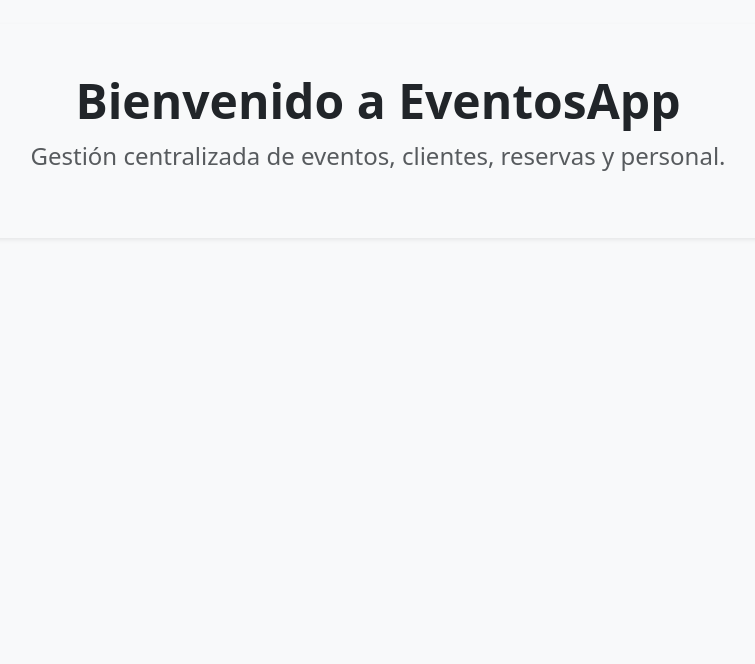
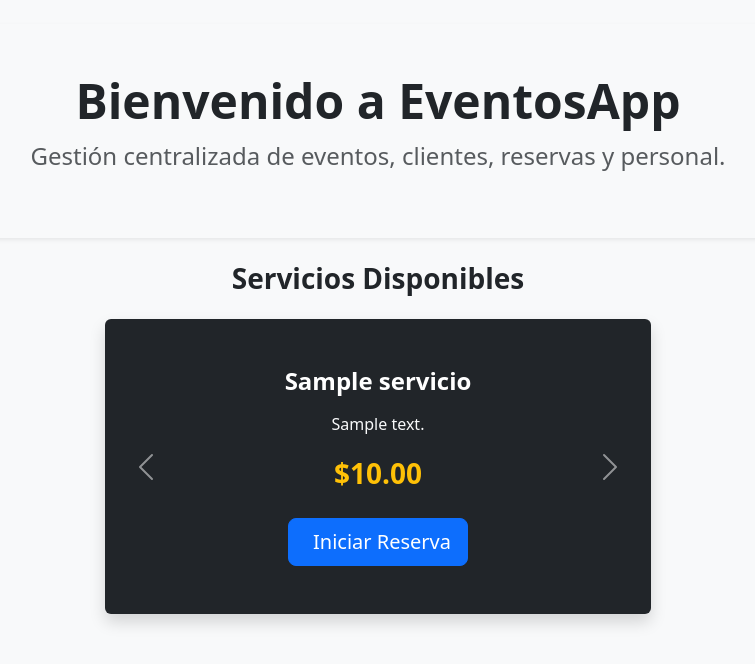
Before and after one commit to PonceDiego/eventos, a Django app: page / in a window 1280 px wide. Shown: the part 56-720 px from the top of the page, without its empty margins (262-1017 px from the left). Run offline with Django 5.2, Linux system fonts and the light colour scheme; tables that the repository leaves empty hold one stand-in row (values such as "Sample post"); some libraries are stand-ins or nearby versions.

Commit message:
Iniciado carrusel + títulos descriptivos en forms

```diff
--- a/servicios/templates/home.html
+++ b/servicios/templates/home.html
@@ -8,4 +8,42 @@
     <p class="fs-4 text-muted">Gestión centralizada de eventos, clientes, reservas y personal.</p>
 </div>
 
+{% if servicios %}
+<div class="row justify-content-center">
+    <div class="col-md-8 col-lg-6">
+        <h3 class="text-center mb-4 fw-semibold">Servicios Disponibles</h3>
+
+        <div id="carruselServicios" class="carousel slide shadow rounded p-4 bg-dark text-white" data-bs-ride="carousel">
+            <div class="carousel-inner">
+                {% for servicio in servicios %}
+                <div class="carousel-item {% if forloop.first %}active{% endif %} text-center py-4">
+                    <h4 class="fw-bold mb-3">{{ servicio.nombre }}</h4>
+                    <p class="text-light px-3">{{ servicio.descripcion }}</p>
+                    <p class="fs-3 fw-bold text-warning mb-4">${{ servicio.precio }}</p>
+
+                    <a href="{% url 'servicios:reserva_nuevo' %}?servicio_id={{ servicio.id }}" class="btn btn-primary btn-lg">
+                        <i class="bi bi-calendar-check me-2"></i>Iniciar Reserva
+                    </a>
+                </div>
+                {% endfor %}
+            </div>
+
+            <!-- Controles del carrusel -->
+            <button class="carousel-control-prev" type="button" data-bs-target="#carruselServicios" data-bs-slide="prev">
+                <span class="carousel-control-prev-icon" aria-hidden="true"></span>
+                <span class="visually-hidden">Anterior</span>
+            </button>
+            <button class="carousel-control-next" type="button" data-bs-target="#carruselServicios" data-bs-slide="next">
+                <span class="carousel-control-next-icon" aria-hidden="true"></span>
+                <span class="visually-hidden">Siguiente</span>
+            </button>
+        </div>
+    </div>
+</div>
+{% else %}
+<div class="text-center text-muted py-4">
+    <p>No hay servicios disponibles en este momento.</p>
+</div>
+{% endif %}
+
 {% endblock %}
--- a/servicios/templates/servicios/form.html
+++ b/servicios/templates/servicios/form.html
@@ -1,5 +1,8 @@
 {% extends 'servicios/base.html' %}
 {% load django_bootstrap5 %}
+
+{% block title %}{% if object %}Editar{% else %}Nuevo{% endif %} Servicio{% endblock %}
+
 {% block content %}
 <div class="row justify-content-center">
   <div class="col-md-6">
--- a/servicios/templates/servicios/formCoordinadores.html
+++ b/servicios/templates/servicios/formCoordinadores.html
@@ -1,5 +1,8 @@
 {% extends 'servicios/base.html' %}
 {% load django_bootstrap5 %}
+
+{% block title %}{% if object %}Editar{% else %}Nuevo{% endif %} Coordinador{% endblock %}
+
 {% block content %}
 <div class="row justify-content-center">
   <div class="col-md-6">
--- a/servicios/templates/servicios/formEmpleados.html
+++ b/servicios/templates/servicios/formEmpleados.html
@@ -1,5 +1,8 @@
 {% extends 'servicios/base.html' %}
 {% load django_bootstrap5 %}
+
+{% block title %}{% if object %}Editar{% else %}Nuevo{% endif %} Empleado{% endblock %}
+
 {% block content %}
 <div class="row justify-content-center">
   <div class="col-md-6">
--- a/servicios/templates/servicios/form_reserva.html
+++ b/servicios/templates/servicios/form_reserva.html
@@ -1,5 +1,8 @@
 {% extends 'servicios/base.html' %}
+
 {% load django_bootstrap5 %}
+
+{% block title %}{% if object %}Editar{% else %}Nueva{% endif %} Reserva{% endblock %}
 {% block content %}
 <div class="row justify-content-center">
   <div class="col-md-6">
--- a/servicios/templates/servicios/formcliente.html
+++ b/servicios/templates/servicios/formcliente.html
@@ -1,5 +1,8 @@
 {% extends 'servicios/base.html' %}
 {% load django_bootstrap5 %}
+
+{% block title %}{% if object %}Editar{% else %}Nuevo{% endif %} Cliente{% endblock %}
+
 {% block content %}
 <div class="row justify-content-center">
   <div class="col-md-6">
--- a/servicios/views.py
+++ b/servicios/views.py
@@ -6,7 +6,8 @@ from .models import Servicio, Cliente, Coordinador , Empleado, ReservaServicios
 
 # Landing Page
 def home(request):
-    return render(request, 'home.html')
+    servicios = Servicio.objects.filter(activo=True)
+    return render(request, 'home.html', {'servicios' : servicios})
 
 # Views de listas
 
@@ -143,6 +144,13 @@ class ReservaCreateView(CreateView):
     success_url = reverse_lazy('servicios:lista_reservas')
     fields = ['cliente', 'servicio', 'empleado', 'coordinador', 'fecha_servicio']
 
+    def get_initial(self):
+        initial = super().get_initial()
+        servicio_id = self.request.GET.get('servicio_id')
+        if servicio_id:
+            initial['servicio'] = servicio_id
+        return initial
+
     def get_form(self, form_class = None):
         form = super().get_form(form_class)
         return custom_form(form)
```
